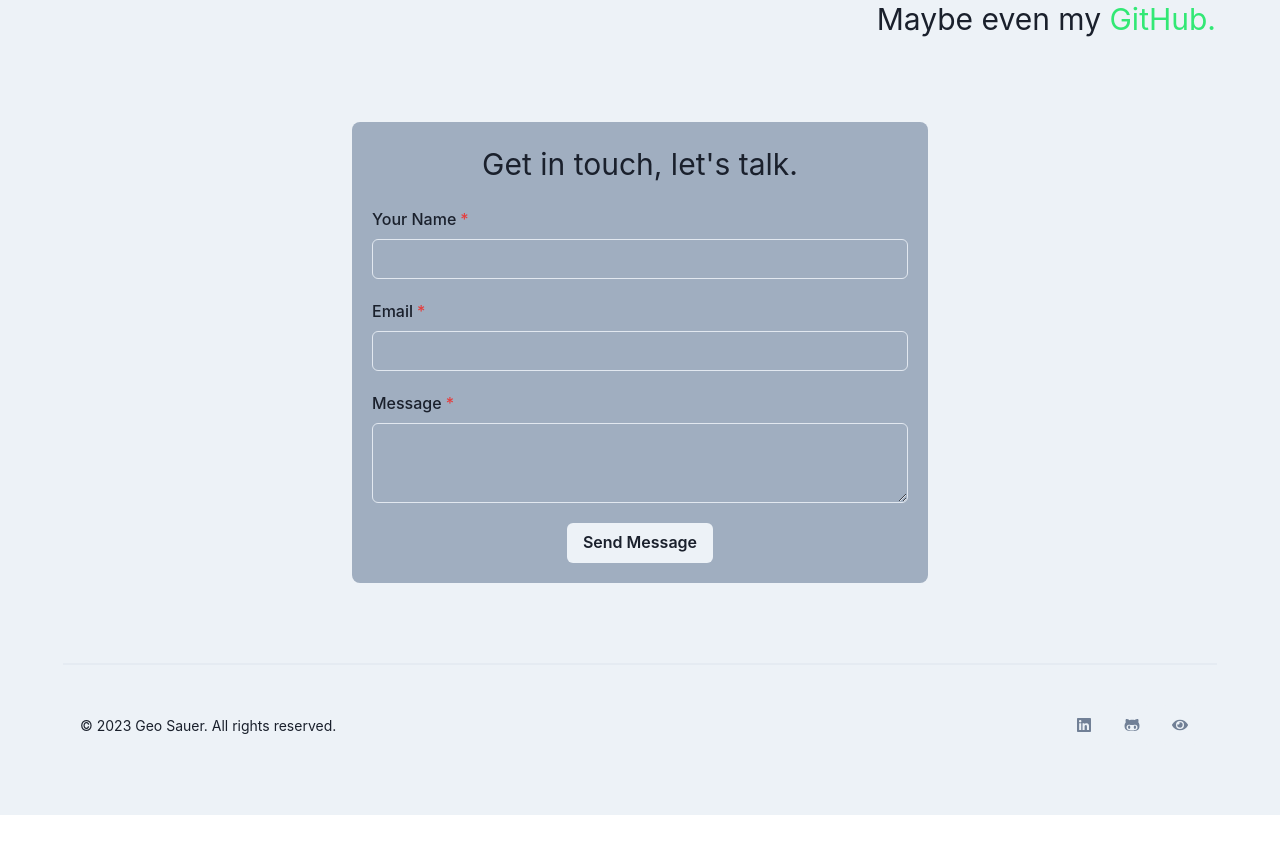
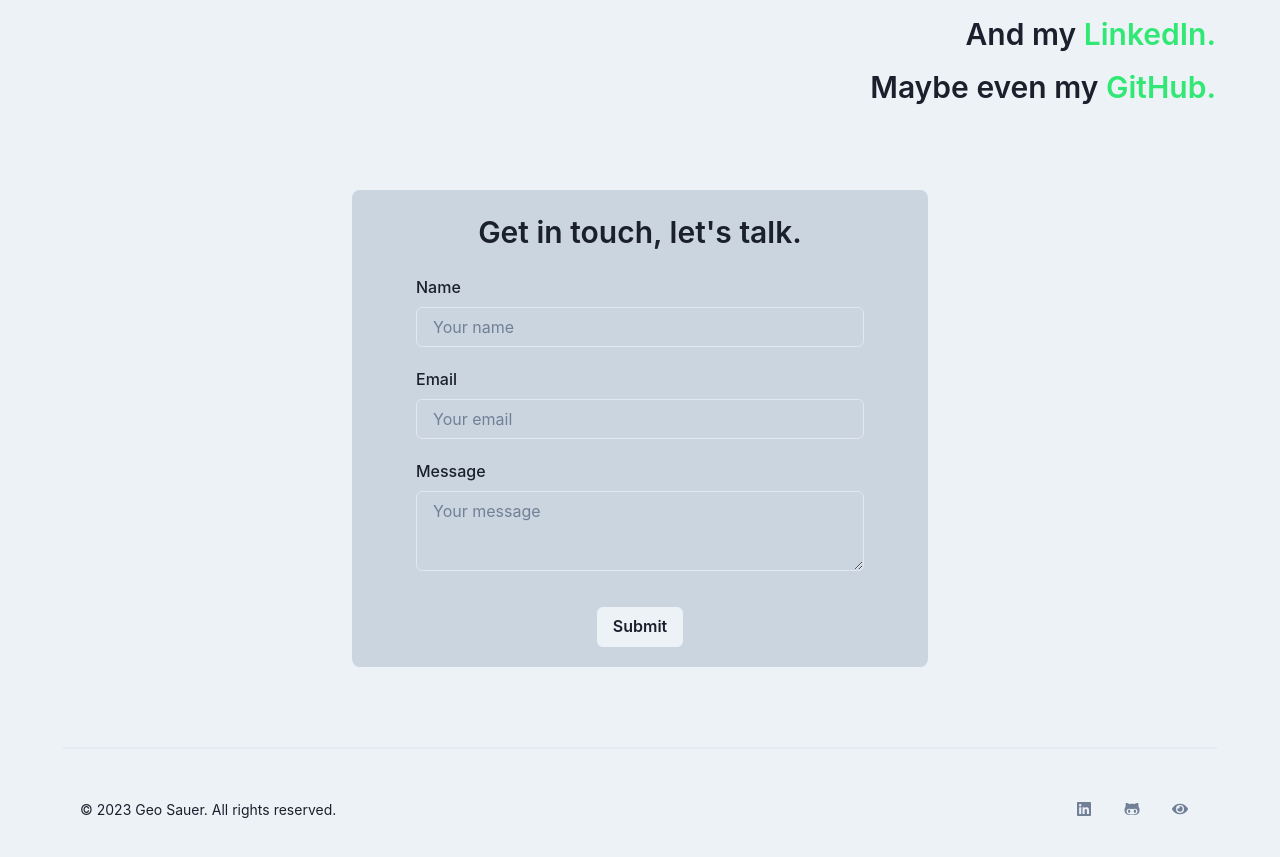
Before and after one commit to GeoSauer/geortfolio-next, a Next.js app: page /contact in a window 1280 px wide. Shown: the part 703-1560 px from the top of the page. Before the commit the page ends 1518 px from the top, so only its background shows below. Built offline with nearby package versions, Linux system fonts and the light colour scheme.

Commit message:
added ContactForm

```diff
--- a/components/Contact.js
+++ b/components/Contact.js
@@ -1,24 +1,14 @@
 import PageHeading from "./PageHeading";
 import PageBody from "./PageBody";
 import myData from "@/data";
-import {
-  Flex,
-  Link as ChakraLink,
-  Text,
-  VStack,
-  Box,
-  Input,
-  Textarea,
-  FormControl,
-  FormLabel,
-  Container,
-  Button,
-} from "@chakra-ui/react";
+import { Flex, Link as ChakraLink, Text, VStack, Box } from "@chakra-ui/react";
+import ContactForm from "./ContactForm";
 
 export default function Contact() {
   const textStyles = {
     as: "p",
     fontSize: { base: "2xl", md: "3xl" },
+    fontWeight: "semibold",
     px: { base: 8, md: 0 },
   };
 
@@ -30,23 +20,17 @@ export default function Contact() {
 
       <PageBody>
         <Flex
-          direction={{ base: "column", md: "row" }}
+          direction={{ base: "column" }}
           sx={textStyles}
           justify={"space-between"}
           mb={{ base: 10, md: 20 }}
         >
-          <Box maxWidth={{ md: "60vw" }} pt={1}>
+          <Box maxWidth={{ md: "60vw" }}>
             <Text fontWeight={"semibold"} fontSize={{ base: "3xl", md: "4xl" }}>
               {myData.contact.title}
             </Text>
           </Box>
-          <VStack align={{ base: "start", md: "end" }} pt={{ base: 10, md: 150 }} spacing={0}>
-            {/* <Text>
-              Send me an{" "}
-              <ChakraLink href="" color={color} isExternal>
-                email.
-              </ChakraLink>
-            </Text> */}
+          <VStack align={{ base: "center", md: "end" }} pt={10}>
             <Text>
               Check out my{" "}
               <ChakraLink href="" color={color} isExternal>
@@ -67,33 +51,8 @@ export default function Contact() {
             </Text>
           </VStack>
         </Flex>
-        <Container
-          maxWidth={"xl"}
-          p={5}
-          align={"center"}
-          bg={"gray.400"}
-          _dark={{ bg: "gray.800" }}
-          rounded={{ md: "lg" }}
-        >
-          <VStack spacing={5}>
-            <Text sx={textStyles}>Get in touch, let&apos;s talk.</Text>
-            <FormControl isRequired>
-              <FormLabel>Your Name</FormLabel>
-              <Input type="text" />
-            </FormControl>
-            <FormControl isRequired>
-              <FormLabel>Email</FormLabel>
-              <Input type="email" />
-            </FormControl>
-            <FormControl isRequired>
-              <FormLabel>Message</FormLabel>
-              <Textarea />
-            </FormControl>
-            <FormControl>
-              <Button type="submit">Send Message</Button>
-            </FormControl>
-          </VStack>
-        </Container>
+
+        <ContactForm />
       </PageBody>
     </>
   );
--- /dev/null
+++ b/components/ContactForm.js
@@ -0,0 +1,129 @@
+import { Formik, Field, Form, ErrorMessage } from "formik";
+import * as Yup from "yup";
+import { useState } from "react";
+import {
+  Button,
+  Container,
+  FormControl,
+  FormLabel,
+  Input,
+  Text,
+  Textarea,
+  VStack,
+  useToast,
+} from "@chakra-ui/react";
+
+export default function ContactForm() {
+  const [messageSent, setMessageSent] = useState(false);
+  const toast = useToast();
+
+  const inputStyles = {
+    mb: "5",
+    width: { base: "90vw", md: "md" },
+  };
+
+  const validationSchema = Yup.object().shape({
+    name: Yup.string().required("Name is required"),
+    email: Yup.string().email("Invalid email address").required("Email is required"),
+    message: Yup.string().required("Message is required"),
+  });
+
+  const handleSubmit = async (values, actions) => {
+    try {
+      const formData = new FormData();
+      formData.append("access_key", "b5d7f4fb-2f18-4607-a4cb-c1784d31f117");
+      for (const key in values) {
+        formData.append(key, values[key]);
+      }
+
+      const response = await fetch("https://api.web3forms.com/submit", {
+        method: "POST",
+        body: formData,
+      });
+
+      const result = await response.json();
+
+      if (result.success) {
+        console.log(result);
+        setTimeout(() => {
+          actions.resetForm();
+          actions.setSubmitting(false);
+          setMessageSent(true);
+        }, 1000);
+      } else {
+        toast({
+          title: "Message not sent, please email me directly at geo.sauer89@gmail.com",
+          status: "error",
+          duration: 10000,
+          isClosable: true,
+        });
+      }
+    } catch (error) {
+      console.error("Error: ", error);
+    }
+  };
+
+  return (
+    <Container
+      maxWidth={"xl"}
+      p={5}
+      align={"center"}
+      bg={"gray.300"}
+      _dark={{ bg: "gray.800" }}
+      rounded={{ md: "lg" }}
+    >
+      <VStack spacing={5}>
+        <Text fontSize={{ base: "2xl", md: "3xl" }} fontWeight={"semibold"} px={{ base: 8, md: 0 }}>
+          {messageSent ? "Thanks! I'll get back to you soon." : "Get in touch, let's talk."}
+        </Text>
+
+        <Formik
+          initialValues={{ name: "", email: "", message: "" }}
+          validationSchema={validationSchema}
+          onSubmit={handleSubmit}
+        >
+          {({ isSubmitting }) => (
+            <Form>
+              <Field name="name">
+                {({ field, form }) => (
+                  <FormControl isInvalid={form.errors.name && form.touched.name} sx={inputStyles}>
+                    <FormLabel htmlFor="name">Name</FormLabel>
+                    <Input {...field} id="name" placeholder="Your name" />
+                    <ErrorMessage name="name" />
+                  </FormControl>
+                )}
+              </Field>
+
+              <Field name="email">
+                {({ field, form }) => (
+                  <FormControl isInvalid={form.errors.email && form.touched.email} sx={inputStyles}>
+                    <FormLabel htmlFor="email">Email</FormLabel>
+                    <Input {...field} id="email" placeholder="Your email" />
+                    <ErrorMessage name="email" />
+                  </FormControl>
+                )}
+              </Field>
+
+              <Field name="message">
+                {({ field, form }) => (
+                  <FormControl
+                    isInvalid={form.errors.message && form.touched.message}
+                    sx={inputStyles}
+                  >
+                    <FormLabel htmlFor="message">Message</FormLabel>
+                    <Textarea {...field} id="message" placeholder="Your message" />
+                    <ErrorMessage name="message" />
+                  </FormControl>
+                )}
+              </Field>
+
+              <Button isLoading={isSubmitting} type="submit" mt={4}>
+                Submit
+              </Button>
+            </Form>
+          )}
+        </Formik>
+      </VStack>
+    </Container>
+  );
+}
--- a/package.json
+++ b/package.json
@@ -16,11 +16,13 @@
     "axios": "^1.5.0",
     "eslint": "8.49.0",
     "eslint-config-next": "13.5.1",
+    "formik": "^2.4.5",
     "framer-motion": "^10.16.4",
     "next": "13.5.1",
     "react": "18.2.0",
     "react-dom": "18.2.0",
     "react-icons": "^4.11.0",
-    "react-rough-notation": "^1.0.5"
+    "react-rough-notation": "^1.0.5",
+    "yup": "^1.3.2"
   }
 }
```
Also changed, not shown: 1 other file (tests, documents, lock files or other folders).
